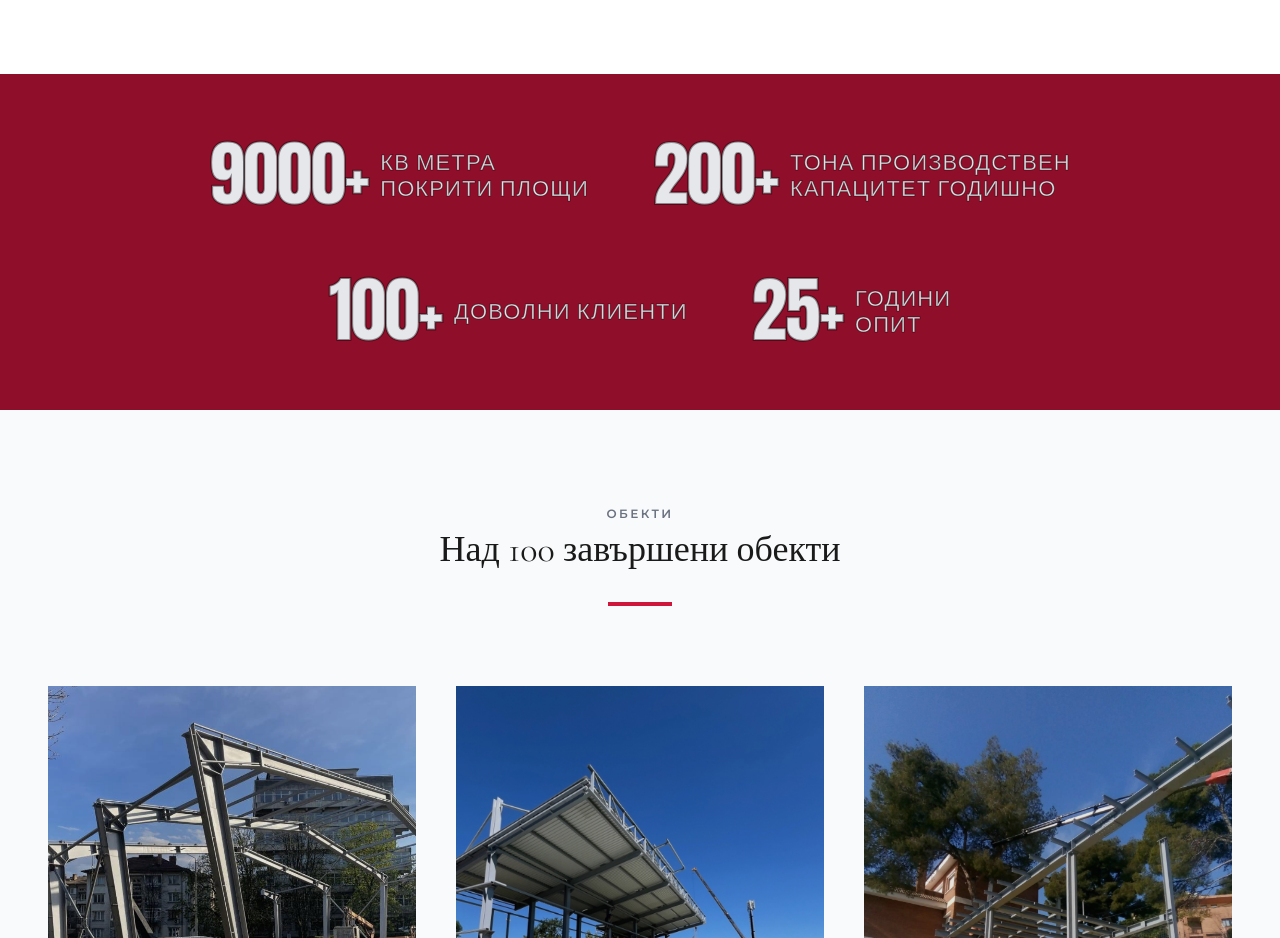
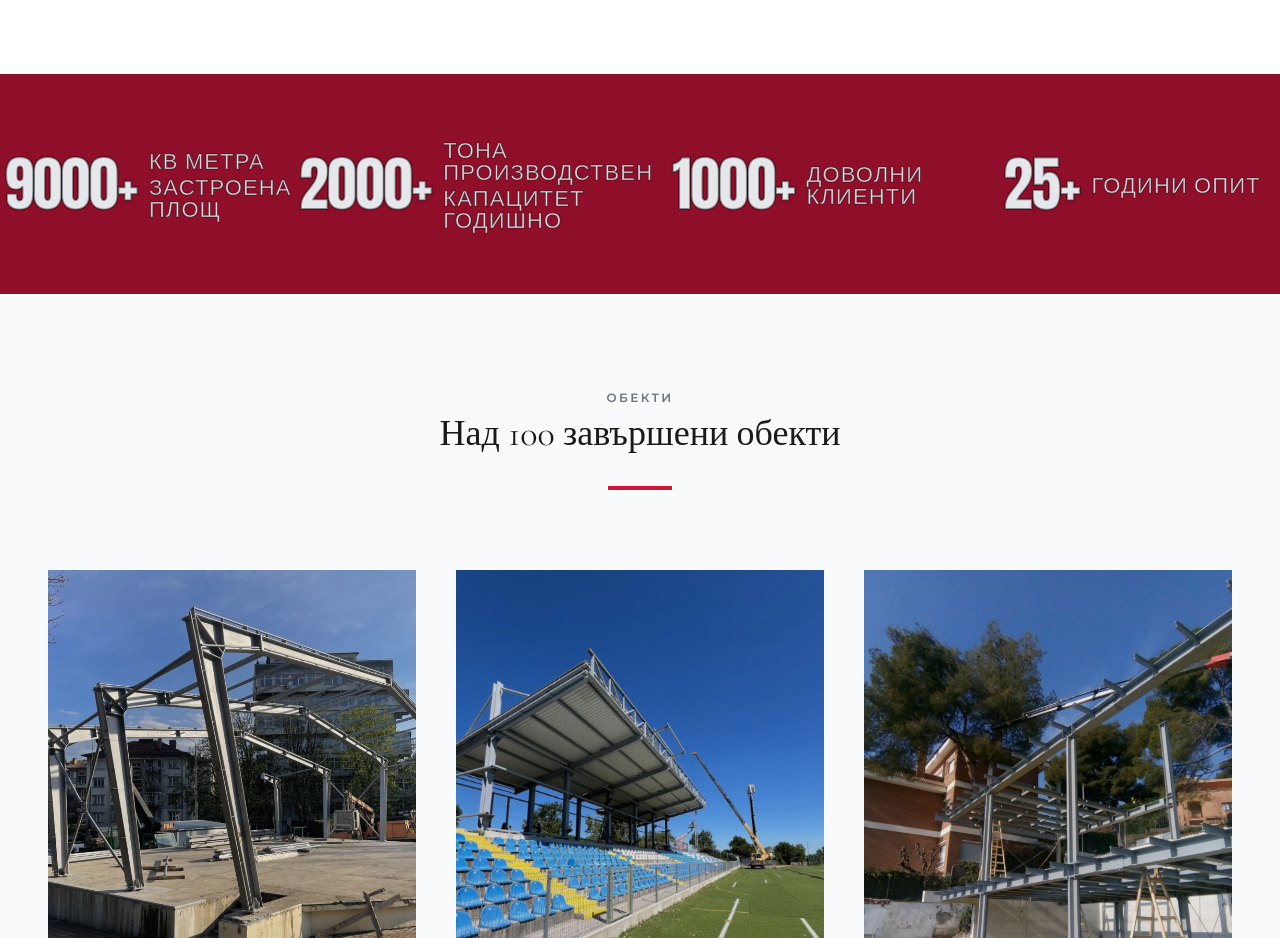
Before and after one commit to raykov16/raykov16.github.io, a React (Vite) app: page / in a window 1280 px wide. Shown: the part 3280-4218 px from the top of the page. Built offline with nearby package versions, Linux system fonts and the light colour scheme.

Commit message:
smooth line

```diff
--- a/components/Milestones.tsx
+++ b/components/Milestones.tsx
@@ -68,11 +68,11 @@ export const Milestones: React.FC = () => {
 
   return (
     <section className="bg-[#8F0E2A] w-full py-12 md:py-16">
-      <div className="container mx-auto px-4 flex flex-col md:flex-row flex-wrap justify-center items-center gap-8 md:gap-12 lg:gap-16">
+      <div className="container mx-auto px-4 grid grid-cols-1 sm:grid-cols-2 xl:grid-cols-4 gap-8 md:gap-12 xl:gap-16 justify-items-center">
         {t.milestones.items.map((item, index) => (
           <div key={index} className="flex flex-row items-center gap-2 md:gap-3 text-gray-200">
             <div
-              className="text-6xl md:text-7xl tracking-tight leading-none"
+              className="text-5xl md:text-6xl tracking-tight leading-none"
               style={{ fontFamily: "'Impact', 'Arial Black', sans-serif", WebkitTextStroke: "2px rgba(0,0,0,0.4)" }}
             >
               <AnimatedNumber value={item.number} />
--- a/translations.ts
+++ b/translations.ts
@@ -202,10 +202,10 @@ export const translations: Record<Language, Translations> = {
     },
     milestones: {
       items: [
-        { number: '9000+', text: 'КВ МЕТРА\nПОКРИТИ ПЛОЩИ' },
-        { number: '200+', text: 'ТОНА ПРОИЗВОДСТВЕН\nКАПАЦИТЕТ ГОДИШНО' },
-        { number: '100+', text: 'ДОВОЛНИ КЛИЕНТИ' },
-        { number: '25+', text: 'ГОДИНИ\nОПИТ' },
+        { number: '9000+', text: 'КВ МЕТРА\nЗАСТРОЕНА ПЛОЩ' },
+        { number: '2000+', text: 'ТОНА ПРОИЗВОДСТВЕН\nКАПАЦИТЕТ ГОДИШНО' },
+        { number: '1000+', text: 'ДОВОЛНИ КЛИЕНТИ' },
+        { number: '25+', text: 'ГОДИНИ ОПИТ' },
       ],
     },
   },
@@ -338,10 +338,10 @@ export const translations: Record<Language, Translations> = {
     },
     milestones: {
       items: [
-        { number: '9000+', text: 'SQ METERS\nCOVERED AREA' },
-        { number: '200+', text: 'TONS OF PRODUCTION\nCAPACITY PER YEAR' },
-        { number: '100+', text: 'HAPPY CLIENTS' },
-        { number: '25+', text: 'YEARS\nEXPERIENCE' },
+        { number: '9000+', text: 'SQUARE METERS\nBUILT-UP AREA' },
+        { number: '2000+', text: 'TONS OF PRODUCTION\nCAPACITY PER YEAR' },
+        { number: '1000+', text: 'HAPPY CLIENTS' },
+        { number: '25+', text: 'YEARS EXPERIENCE' },
       ],
     },
   },
```
